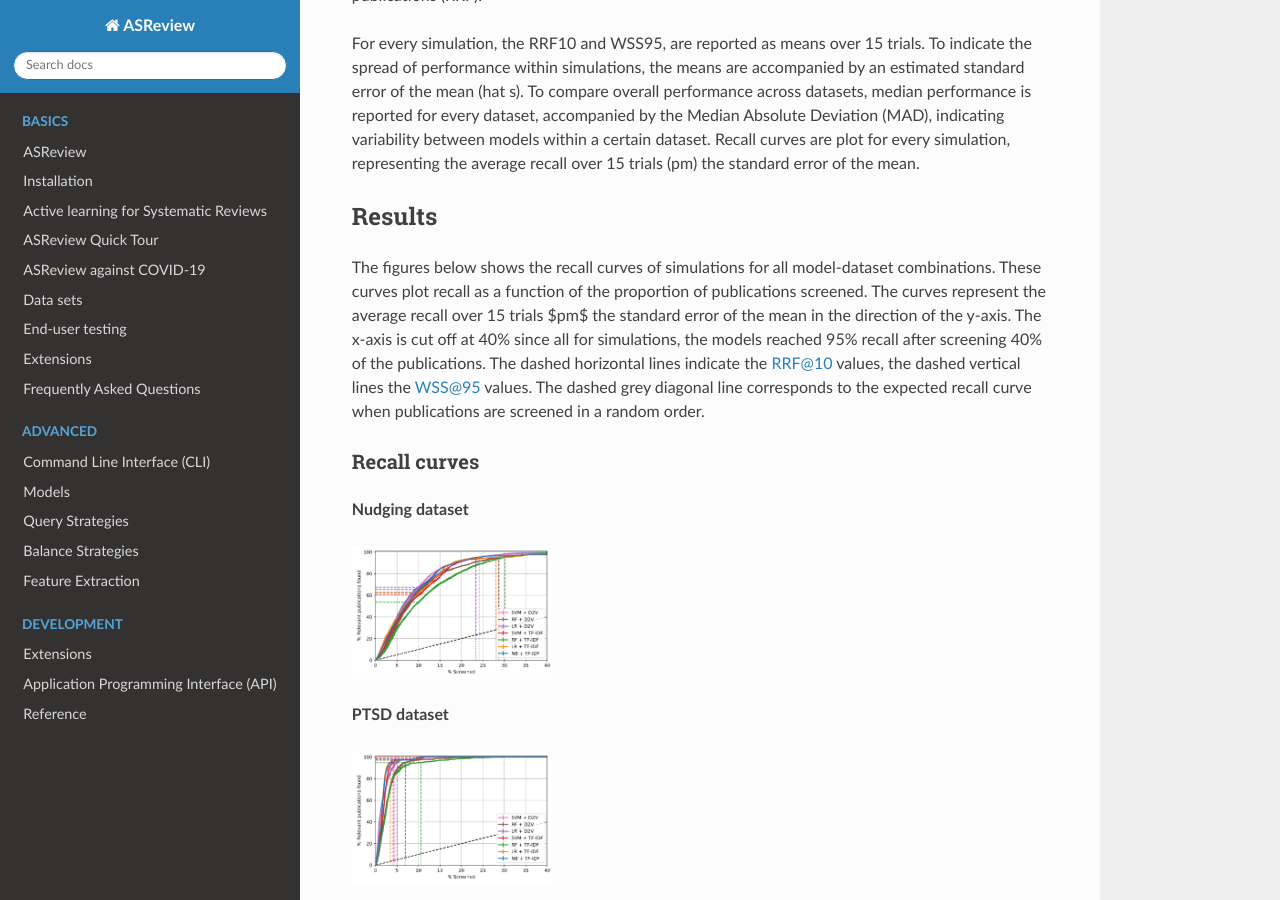
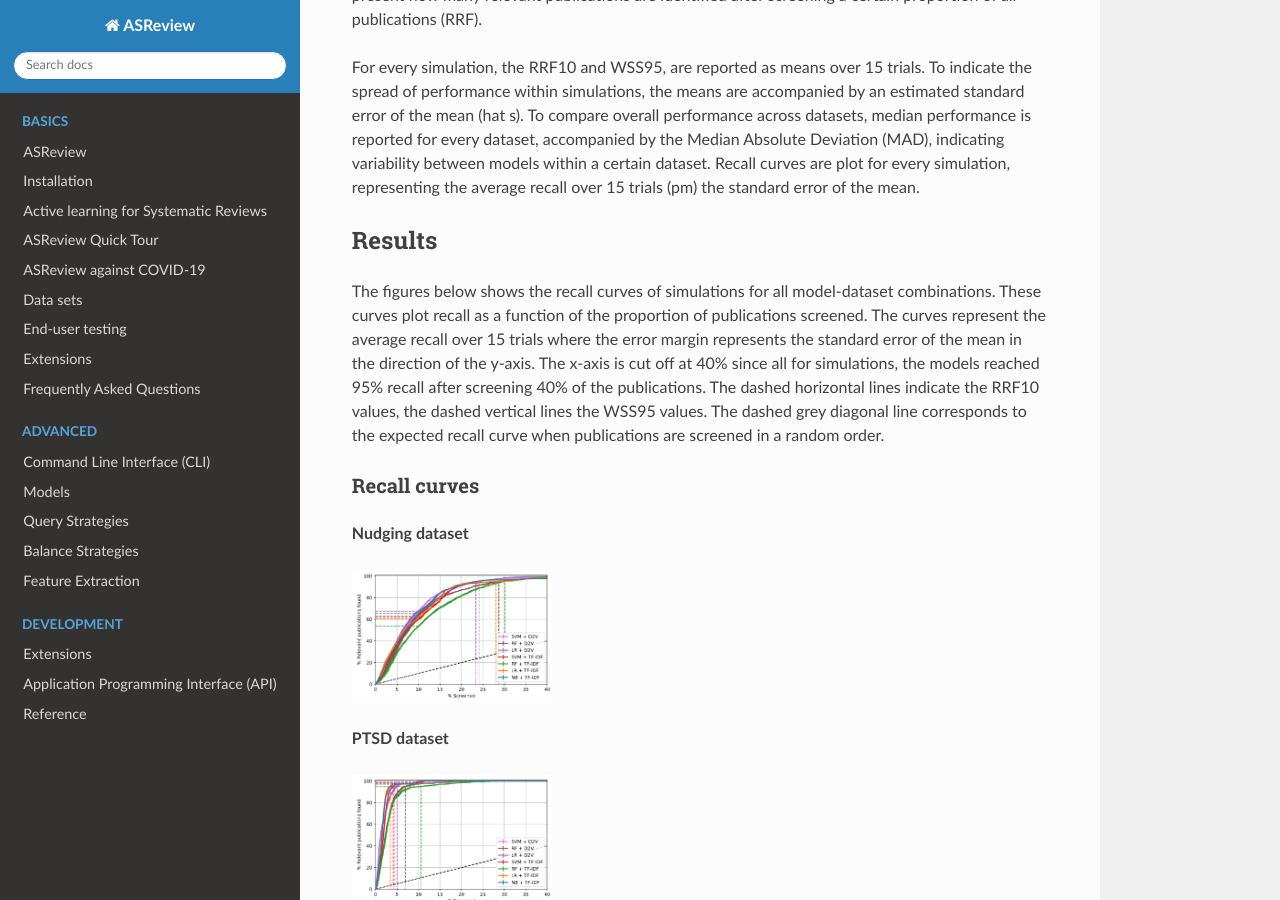
Before and after one commit to asreview/asreview, a Sphinx documentation site: the page built from docs/source/simulation_study_results.rst, in a window 1280 px wide and 900 px high, scrolled down 1680 px. Built offline with Sphinx 7.4.7 and the Read the Docs theme 2.0.0, drawn with Linux system fonts in a browser that asks for light colours; some of the changed text lies outside the part shown.

Commit message:
fix typos and links

```diff
--- a/docs/source/simulation_study_results.rst
+++ b/docs/source/simulation_study_results.rst
@@ -3,7 +3,7 @@
 
 *This document is currently a work in progress. The results documented
 here originate from Gerbrich Ferdinands’ master’s thesis which can be
-found*\ `here <https://github.com/GerbrichFerdinands/asreview-thesis/blob/master/manuscript/manuscript/Ferdinands%2C-G---MSBBSS.pdf>`__\ *.*
+found *\ `here <https://github.com/GerbrichFerdinands/asreview-thesis/blob/master/manuscript/manuscript/Ferdinands%2C-G---MSBBSS.pdf>`__\ *.*
 
 To provide insight in how much screening effort ASReview could
 potentially save, seven ASReview models were simulated on six existing
@@ -102,7 +102,7 @@
 
 Results
 -------
-The figures below shows the recall curves of simulations for all model-dataset combinations. These curves plot recall as a function of the proportion of publications screened. The curves represent the average recall over 15 trials $\pm$ the standard error of the mean in the direction of the y-axis. The x-axis is cut off at 40% since all for simulations, the models reached 95% recall after screening 40% of the publications. The dashed horizontal lines indicate the RRF@10 values, the dashed vertical lines the WSS@95 values. The dashed grey diagonal line corresponds to the expected recall curve when publications are screened in a random order.
+The figures below shows the recall curves of simulations for all model-dataset combinations. These curves plot recall as a function of the proportion of publications screened. The curves represent the average recall over 15 trials where the error margin represents the standard error of the mean in the direction of the y-axis. The x-axis is cut off at 40% since all for simulations, the models reached 95% recall after screening 40% of the publications. The dashed horizontal lines indicate the RRF10 values, the dashed vertical lines the WSS95 values. The dashed grey diagonal line corresponds to the expected recall curve when publications are screened in a random order.
 
 Recall curves
 ~~~~~~~~~~~~~
```
